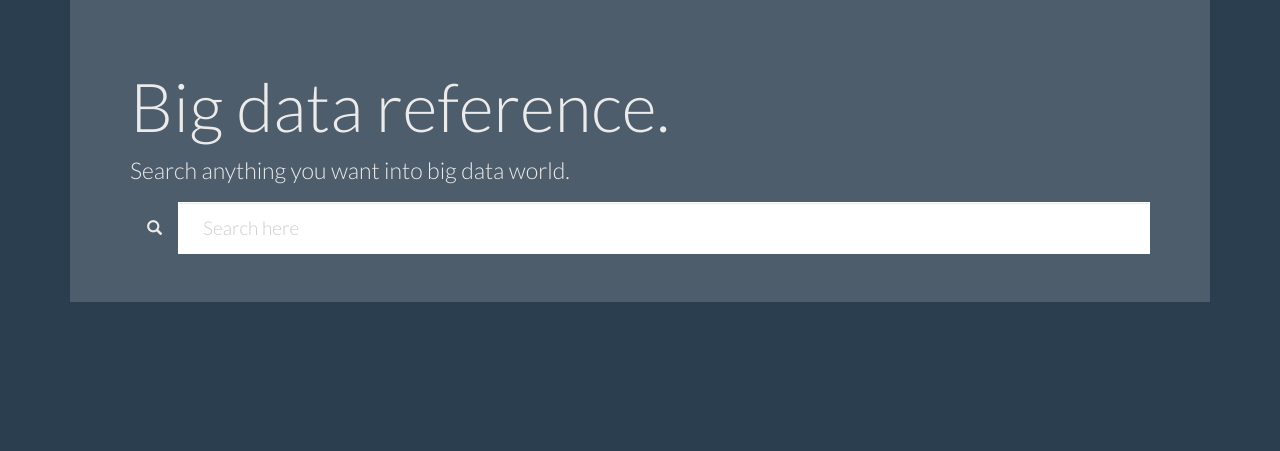
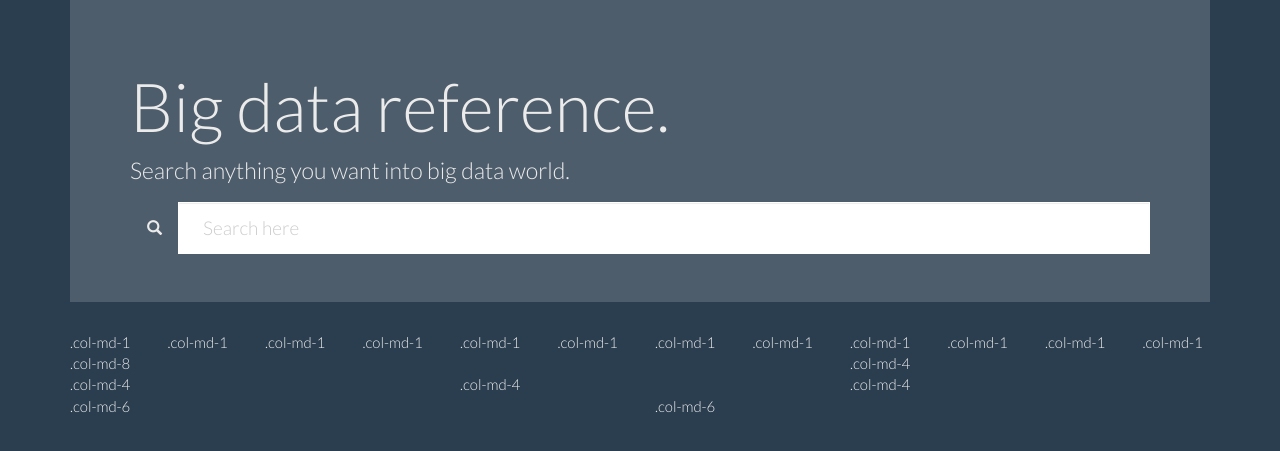
Before and after one commit to bigdataref/bigdataref.github.io, a Jekyll site: the page built from index.html, in a window 1280 px wide. Shown: the top 451 px of the page. Built offline with Jekyll 4.4.1, drawn with Linux system fonts in a browser that asks for light colours; nearby versions of some CDN libraries; library files that are not in the unit come from our copies.

Commit message:
changed aproximation to print in main page all the elements in a table. Searching elements that not match are hidden.

```diff
--- /dev/null
+++ b/_includes/index.js
@@ -0,0 +1,11 @@
+var indexJson = [
+{% for entry_hash in site.data.entries %}
+{% assign entry = entry_hash[1] %}
+{
+"name": "{{entry.name}}",
+"url": "{{entry.url}}",
+"description": "{{entry.description}}",
+"tags": "{{entry.tags}}"
+} {% unless forloop.last %},{% endunless %}
+{% endfor %}
+]
--- /dev/null
+++ b/_includes/table.html
@@ -0,0 +1,29 @@
+<div class="table-container">
+    <div class="row">
+        <div class="col-md-1">.col-md-1</div>
+        <div class="col-md-1">.col-md-1</div>
+        <div class="col-md-1">.col-md-1</div>
+        <div class="col-md-1">.col-md-1</div>
+        <div class="col-md-1">.col-md-1</div>
+        <div class="col-md-1">.col-md-1</div>
+        <div class="col-md-1">.col-md-1</div>
+        <div class="col-md-1">.col-md-1</div>
+        <div class="col-md-1">.col-md-1</div>
+        <div class="col-md-1">.col-md-1</div>
+        <div class="col-md-1">.col-md-1</div>
+        <div class="col-md-1">.col-md-1</div>
+    </div>
+    <div class="row">
+        <div class="col-md-8">.col-md-8</div>
+        <div class="col-md-4">.col-md-4</div>
+    </div>
+    <div class="row">
+        <div class="col-md-4">.col-md-4</div>
+        <div class="col-md-4">.col-md-4</div>
+        <div class="col-md-4">.col-md-4</div>
+    </div>
+    <div class="row">
+        <div class="col-md-6">.col-md-6</div>
+        <div class="col-md-6">.col-md-6</div>
+    </div>
+</div>
--- a/index.html
+++ b/index.html
@@ -2,9 +2,8 @@
 layout: default
 ---
 <div class="search">
-    <script type="text/javascript" src="index.json"></script>
     <script type="text/javascript">
-
+        {% include index.js %}
 
         $(document).ready(function () {
             var index = lunr(function () {
@@ -52,6 +51,7 @@ layout: default
         </div>
     </div>
     <div>
+        {% include table.html %}
         <div id="search-results">
 
         </div>
```
